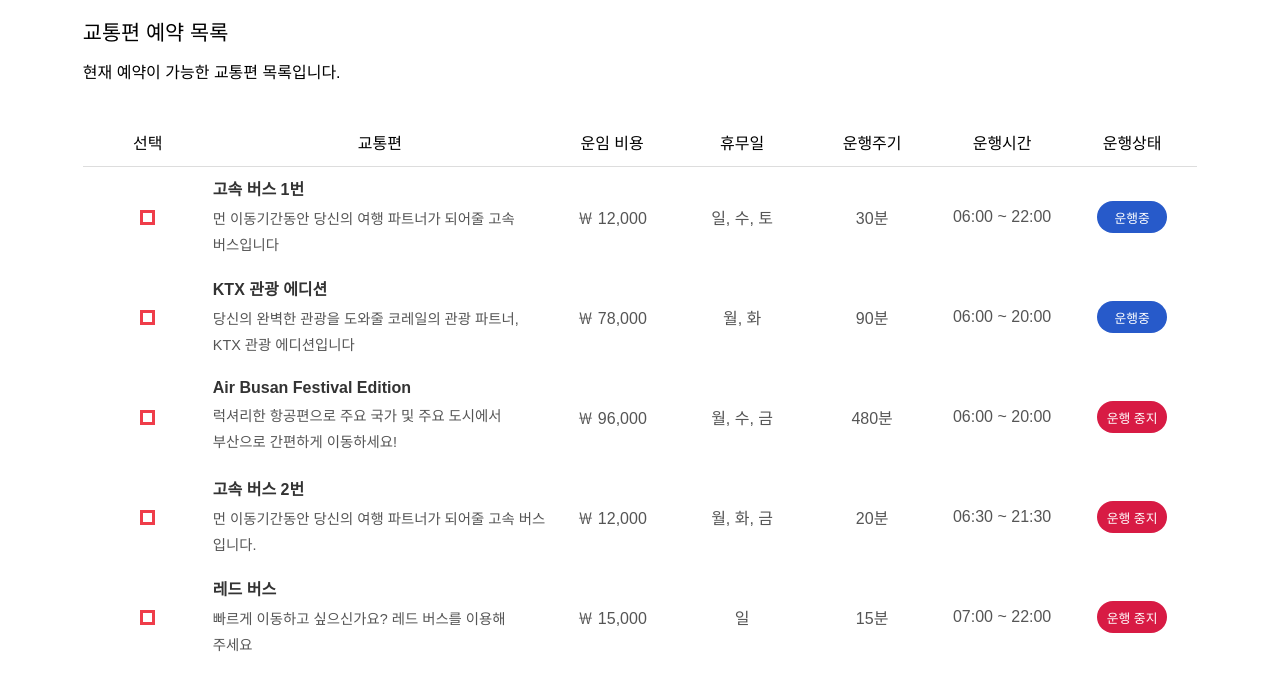
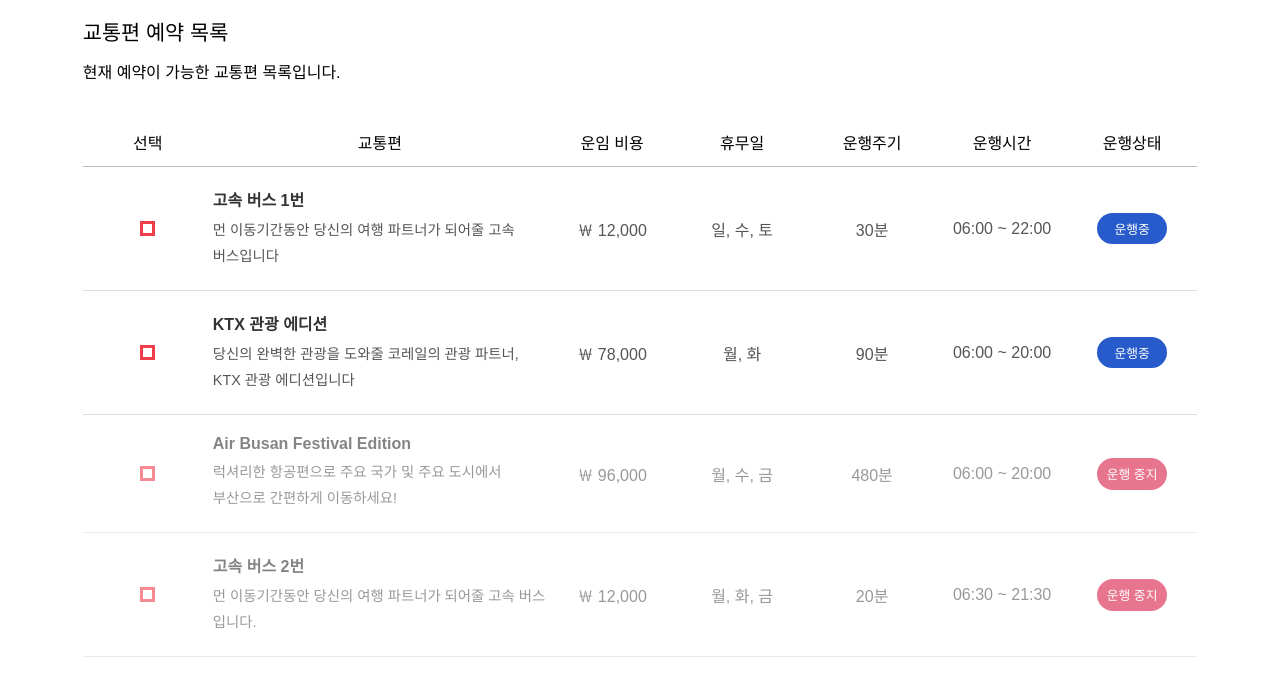
Before and after one commit to areuka0407/2019-Incheon-A1, a plain HTML site: page reservation_transportation.html in a window 1280 px wide. Shown: the part 450-1124 px from the top of the page. Drawn offline with Linux system fonts and the light colour scheme.

Commit message:
테이블 디자인 수정

```diff
--- a/css/layout.css
+++ b/css/layout.css
@@ -260,8 +260,9 @@ input[type="checkbox"]:checked + .custom-checkbox {
     width: 100%;
 }
 
-.transport-table .thead { height: 50px; border-bottom: 1px solid #ddd; }
-.transport-table .titem { color: #555; height: 100px; }
+.transport-table .thead { height: 50px; border-bottom: 1px solid #bbb; }
+.transport-table .titem { color: #555; min-height: 100px; padding: 20px 0; border-bottom: 1px solid #ddd; }
+.transport-table .titem[disabled] { opacity: 0.6; pointer-events: none; }
 .transport-table .titem:hover { background-color: #f8f8f8; }
 .transport-table .thead, .transport-table .titem {
     width: 100%;
--- a/reservation_transportation.html
+++ b/reservation_transportation.html
@@ -127,7 +127,7 @@
                         <div class="success">운행중</div>
                     </div>
                 </div>
-                <div class="titem">
+                <div class="titem" disabled>
                     <div class="tdata checkbox">
                         <input type="checkbox" id="t-checkbox-3" hidden>
                         <label for="t-checkbox-3" class="custom-checkbox"></label>
@@ -148,7 +148,7 @@
                         </div>
                     </div>
                 </div>
-                <div class="titem">
+                <div class="titem" disabled>
                     <div class="tdata checkbox">
                         <input type="checkbox" id="t-checkbox-4" hidden>
                         <label for="t-checkbox-4" class="custom-checkbox"></label>
@@ -169,7 +169,7 @@
                         </div>
                     </div>
                 </div>
-                <div class="titem">
+                <div class="titem" disabled>
                     <div class="tdata checkbox">
                         <input type="checkbox" id="t-checkbox-5" hidden>
                         <label for="t-checkbox-5" class="custom-checkbox"></label>
```
